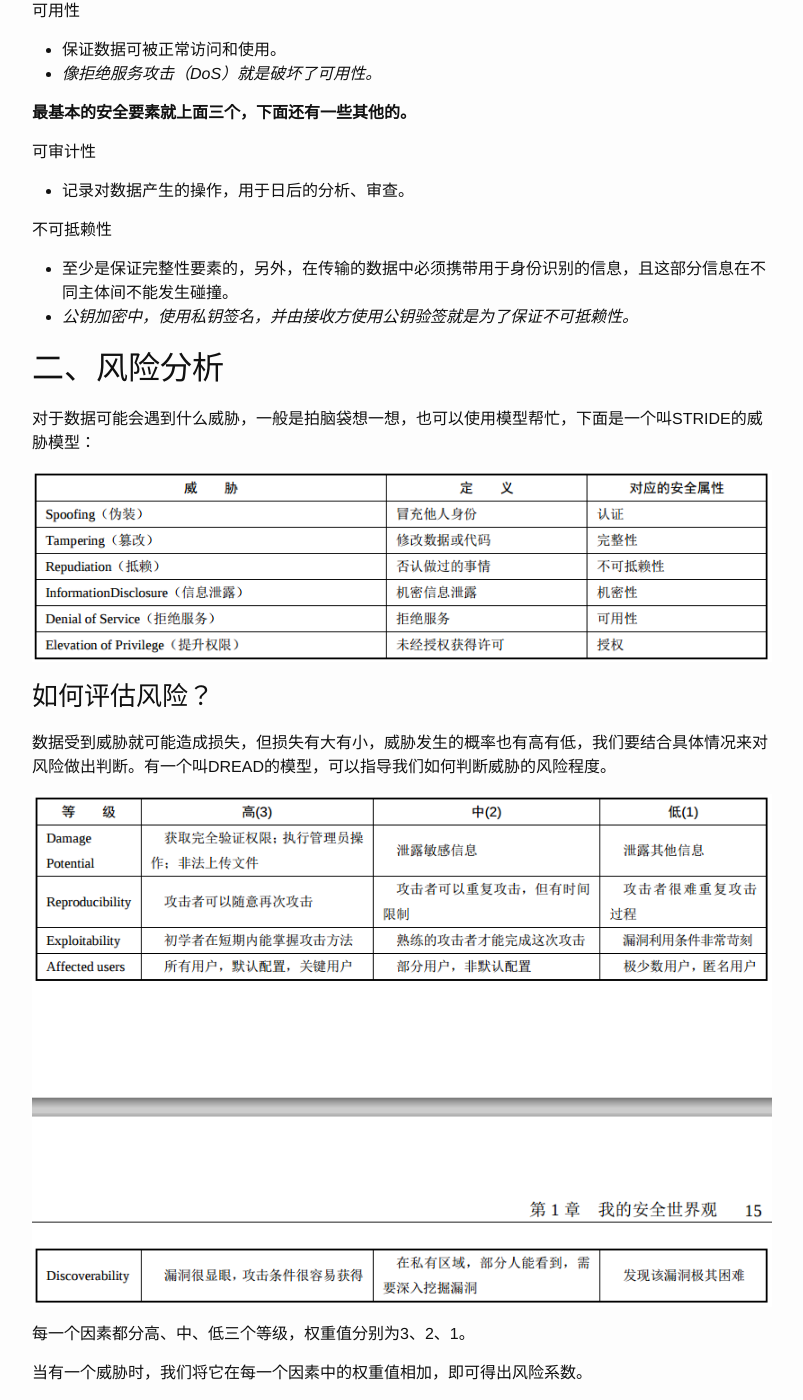
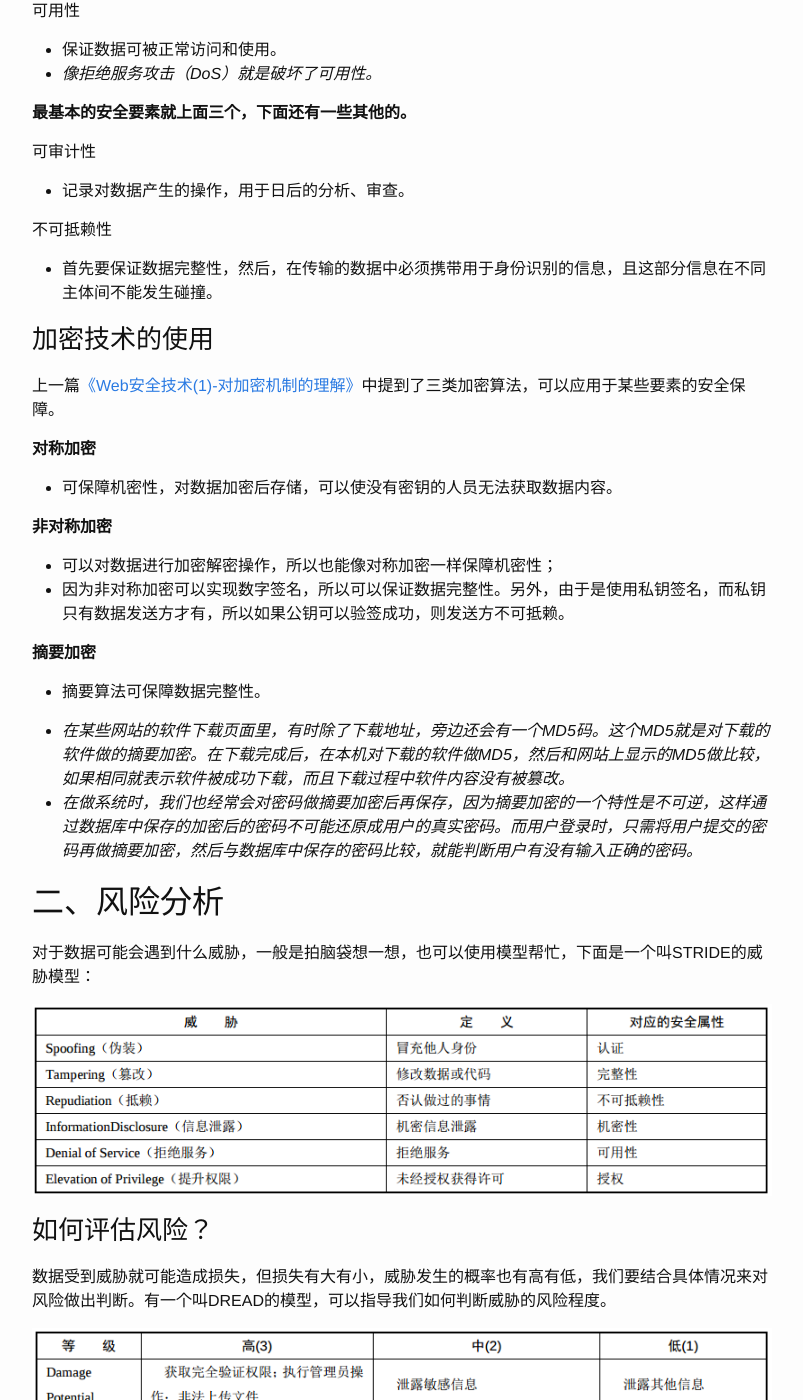
Before and after one commit to linlfx/me, a Jekyll site: the page built from blog/_posts/2015-04-17-web-security-2.markdown, in a window 1280 px wide and 1400 px high, scrolled down 531 px. Shown: the whole window, without its empty margins (238-1041 px from the left). Built offline with Jekyll 4.4.1, drawn with Linux system fonts in a browser that asks for light colours; comment, search, counter and statistics services are not loaded; some of the changed text lies outside the part shown.

Commit message:
web security 2

```diff
--- a/blog/_posts/2015-04-08-crypto.markdown
+++ b/blog/_posts/2015-04-08-crypto.markdown
@@ -1,8 +1,8 @@
 ---
 layout: post
-title: "对加密机制的理解"
+title: "Web安全技术(1)-对加密机制的理解"
 date: 2015-04-08 00:59
-categories: ["安全"]
+categories: ["Web", "安全"]
 ---
 
 加密算法
--- a/blog/_posts/2015-04-16-web-security.markdown
+++ b/blog/_posts/2015-04-17-web-security-2.markdown
@@ -1,7 +1,7 @@
 ---
 layout: post
-title: "Web安全(1)"
-date: 2015-04-16 23:49
+title: "Web安全技术(2)-安全概述"
+date: 2015-04-17 23:16
 categories: ["Web", "安全"]
 ---
 
@@ -33,8 +33,27 @@ __最基本的安全要素就上面三个，下面还有一些其他的。__
 
 不可抵赖性
 
-- 至少是保证完整性要素的，另外，在传输的数据中必须携带用于身份识别的信息，且这部分信息在不同主体间不能发生碰撞。
-- _公钥加密中，使用私钥签名，并由接收方使用公钥验签就是为了保证不可抵赖性。_
+- 首先要保证数据完整性，然后，在传输的数据中必须携带用于身份识别的信息，且这部分信息在不同主体间不能发生碰撞。
+
+### 加密技术的使用 ###
+
+上一篇[《Web安全技术(1)-对加密机制的理解》](http://blog.gopersist.com/2015/04/08/crypto/)中提到了三类加密算法，可以应用于某些要素的安全保障。
+
+__对称加密__
+
+- 可保障机密性，对数据加密后存储，可以使没有密钥的人员无法获取数据内容。
+
+__非对称加密__
+
+- 可以对数据进行加密解密操作，所以也能像对称加密一样保障机密性；
+- 因为非对称加密可以实现数字签名，所以可以保证数据完整性。另外，由于是使用私钥签名，而私钥只有数据发送方才有，所以如果公钥可以验签成功，则发送方不可抵赖。
+
+__摘要加密__
+
+- 摘要算法可保障数据完整性。
+
+- _在某些网站的软件下载页面里，有时除了下载地址，旁边还会有一个MD5码。这个MD5就是对下载的软件做的摘要加密。在下载完成后，在本机对下载的软件做MD5，然后和网站上显示的MD5做比较，如果相同就表示软件被成功下载，而且下载过程中软件内容没有被篡改。_
+- _在做系统时，我们也经常会对密码做摘要加密后再保存，因为摘要加密的一个特性是不可逆，这样通过数据库中保存的加密后的密码不可能还原成用户的真实密码。而用户登录时，只需将用户提交的密码再做摘要加密，然后与数据库中保存的密码比较，就能判断用户有没有输入正确的密码。_
 
 二、风险分析
 ------------------
@@ -57,19 +76,8 @@ __最基本的安全要素就上面三个，下面还有一些其他的。__
 
 高危：12~15分，中危：8~11分，低危：5~7分。
 
-那如果以使用明文保存密码为例，风险系数可以像下面这样计算：
+那如果以使用明文保存密码为例，风险系数可能像下面这样计算：
 
 风险 = D(3) + R(1) + E(1) + A(3) + D(1) = 9分，这就是一个中危风险。
 
 后续对威胁的处理，应当根据风险的大小和修复的难易程度做出平衡。
-
-同源策略
------------------------
-
-同源策略是浏览器最基本的安全策略，它认为任何站点的内容都是不安全的，所以当脚本运行时，只被允许访问来自同一站点的资源。
-
-同源是指域名、协议、端口都相同。
-
-举个例子：
-
-   恶意网站用一个iframe把真实的银行登录页放到他的页面上，当用户使用用户名密码登录时，父页面的javascript就可以读取到银行登录页表单中的内容。甚至浏览器的1个Tab页打开了恶意网站，另一个Tab页打开了银行网站，恶意网站中的javascript可以读取到银行网站的内容。这样银行卡和密码就能被轻易拿走。
```
Also changed, not shown: blog/images/web-security/DREAD.png.
